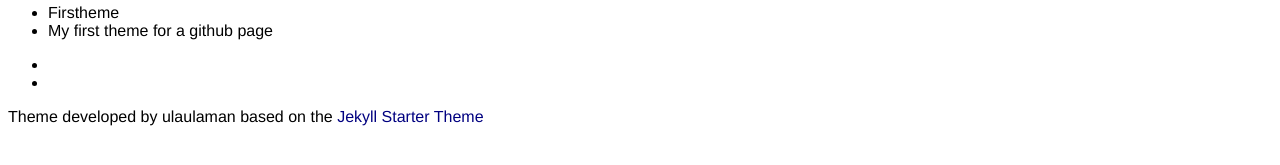
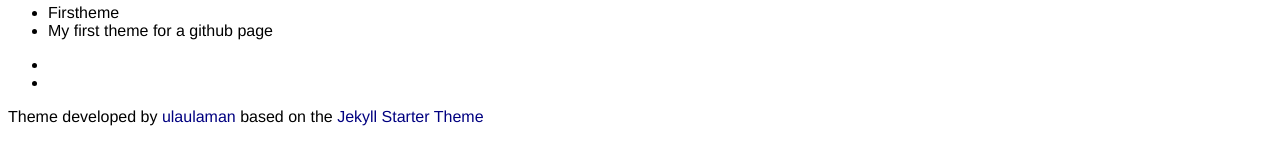
Before and after one commit to ulaulaman/firstheme, a Jekyll site: the page built from about.md, in a window 1280 px wide. Shown: the part 290-455 px from the top of the page. Built offline with Jekyll 4.4.1, drawn with Linux system fonts in a browser that asks for light colours.

Commit message:
Update footer.html

```diff
--- a/_includes/footer.html
+++ b/_includes/footer.html
@@ -20,7 +20,7 @@
       </div>
 
       <div class="footer-col footer-col-3">
-        <p>Theme developed by ulaulaman based on the <a href="https://github.com/henrythemes/jekyll-starter-theme" target="github">Jekyll Starter Theme</a></p>
+        <p>Theme developed by <a href="https://github.com/ulaulaman" target="github">ulaulaman</a> based on the <a href="https://github.com/henrythemes/jekyll-starter-theme" target="github">Jekyll Starter Theme</a></p>
       </div>
     </div>
 
```
